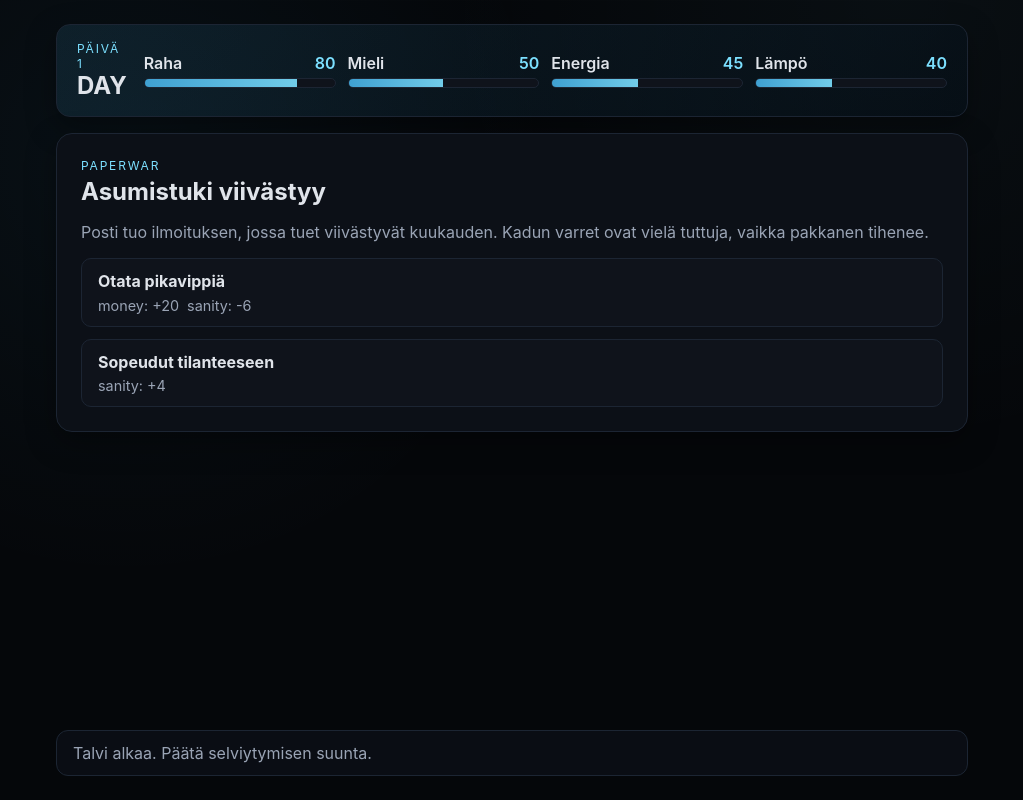
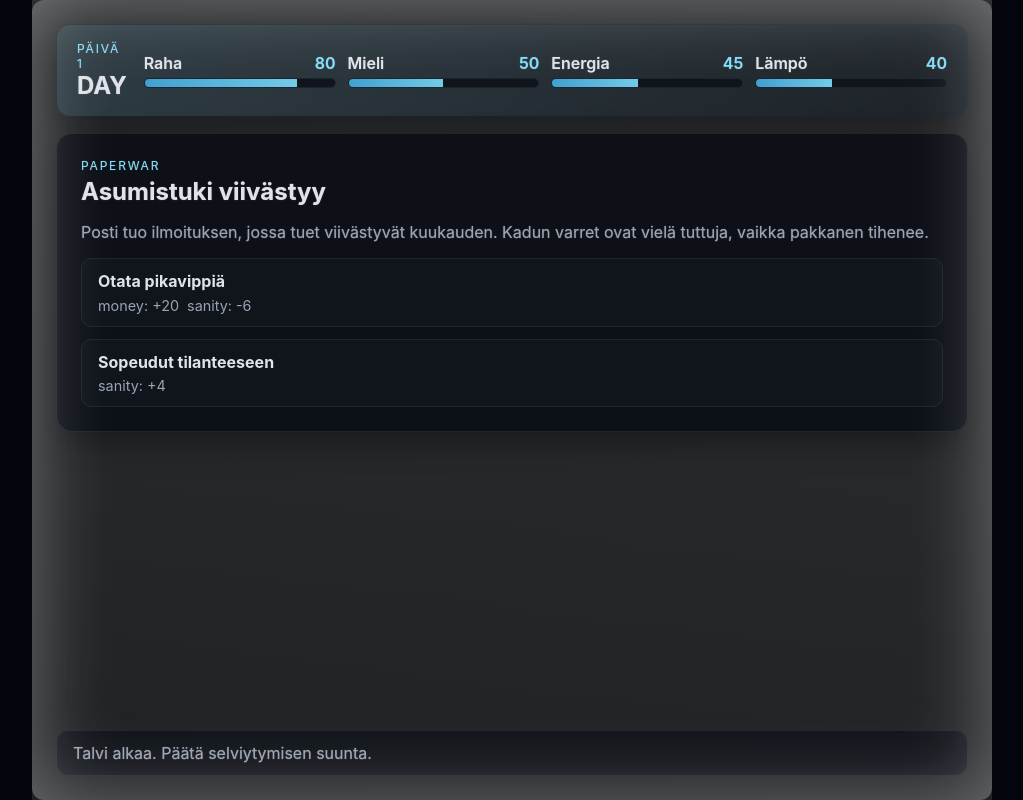
Before and after one commit to akio-byte/lapland-glory-redux, a React (Vite) app: page / in a window 1280 px wide. Shown: the whole page, without its empty margins (128-1151 px from the left). Built offline with nearby package versions, Linux system fonts and the light colour scheme.

Commit message:
Add Lama-Noir theme variables and visual states

```diff
--- a/src/App.tsx
+++ b/src/App.tsx
@@ -3,9 +3,11 @@ import { StatsBar } from './ui/StatsBar.js';
 import { EventView } from './ui/EventView.js';
 import { EndingOverlay } from './ui/EndingOverlay.js';
 import { useGameLoop } from './engine/useGameLoop.js';
+import { useThemeVars } from './ui/useThemeVars.js';
 
 const App = () => {
   const { state, currentEvent, currentEnding, lastMessage, startNewGame, chooseOption } = useGameLoop();
+  const theme = useThemeVars(state);
 
   const content = useMemo(() => {
     if (currentEnding) {
@@ -24,7 +26,15 @@ const App = () => {
   }, [chooseOption, currentEnding, currentEvent, startNewGame]);
 
   return (
-    <div className="app-shell">
+    <div
+      className="app-shell"
+      data-phase={theme.phase}
+      style={{
+        '--entropy': theme.entropy,
+        '--fatigue': theme.fatigue,
+        '--frost': theme.frost,
+      }}
+    >
       <header className="top-bar">
         <div>
           <div className="eyebrow">Päivä {state.time.day}</div>
--- a/src/styles.css
+++ b/src/styles.css
@@ -1,5 +1,6 @@
 :root {
   color-scheme: dark;
+  /* Base palette for panels and typography. */
   --bg: #05070a;
   --panel: #0c1017;
   --text: #e0e4ea;
@@ -9,6 +10,10 @@
   --danger: #e25555;
   --border: #1c2533;
   --shadow: 0 10px 30px rgba(0, 0, 0, 0.35);
+  /* Visual decay controls: entropy desaturates, fatigue softens text, frost tightens edges. */
+  --entropy: 0;
+  --fatigue: 0;
+  --frost: 0;
 }
 
 * {
@@ -18,9 +23,7 @@
 body {
   margin: 0;
   font-family: 'Inter', system-ui, -apple-system, sans-serif;
-  background: radial-gradient(circle at 20% 20%, rgba(75, 196, 255, 0.05), transparent 35%),
-    radial-gradient(circle at 80% 0%, rgba(124, 224, 255, 0.04), transparent 35%),
-    var(--bg);
+  background: #02050b;
   color: var(--text);
   min-height: 100vh;
 }
@@ -54,6 +57,7 @@ button.primary {
 }
 
 .app-shell {
+  position: relative;
   max-width: 960px;
   margin: 0 auto;
   padding: 1.5rem;
@@ -61,6 +65,40 @@ button.primary {
   flex-direction: column;
   gap: 1rem;
   min-height: 100vh;
+  isolation: isolate;
+  /* Minimalist decay: gently lower saturation/contrast as days pass. */
+  filter: saturate(calc(1 - var(--entropy) * 0.4)) contrast(calc(1 - var(--entropy) * 0.15));
+  /* Soft textual fatigue without jitter; keeps readability intact. */
+  text-shadow: 0 0 calc(var(--fatigue) * 2px) rgba(255, 255, 255, 0.4);
+}
+
+.app-shell::after {
+  content: '';
+  position: absolute;
+  inset: 0;
+  pointer-events: none;
+  /* Frost vignette closing in from edges as heat drops. */
+  box-shadow: inset 0 0 80px rgba(255, 255, 255, calc(var(--frost) * 0.6));
+  border-radius: 12px;
+}
+
+.app-shell[data-phase='DAY'] {
+  /* Bleached bureaucracy: flat, stale daylight. */
+  background: linear-gradient(180deg, rgba(230, 232, 226, 0.12), rgba(184, 186, 182, 0.08)),
+    linear-gradient(90deg, rgba(235, 236, 231, 0.06), rgba(204, 205, 200, 0.08)), var(--bg);
+}
+
+.app-shell[data-phase='NIGHT'] {
+  /* Exterior cold: horizon sink into deep blue with a distant lamp. */
+  background: radial-gradient(circle at 78% 18%, rgba(255, 186, 120, 0.08), transparent 38%),
+    linear-gradient(180deg, #05070a 0%, #0c1c38 100%);
+}
+
+.app-shell[data-phase='SLEEP'] {
+  /* Almost dark: faint standby pulses to keep the scene legible. */
+  background: radial-gradient(circle at 30% 25%, rgba(124, 224, 255, 0.03), transparent 20%),
+    radial-gradient(circle at 70% 65%, rgba(255, 255, 255, 0.02), transparent 18%),
+    linear-gradient(180deg, #020309 0%, #05070a 100%);
 }
 
 .top-bar {
--- /dev/null
+++ b/src/ui/useThemeVars.ts
@@ -0,0 +1,17 @@
+import { GameState } from '../types.js';
+
+const clamp = (value: number, min: number, max: number) => Math.min(Math.max(value, min), max);
+
+export const useThemeVars = (state: GameState) => {
+  const entropy = clamp(state.time.day / 30, 0, 1);
+  const fatigue = 1 - clamp(state.resources.energy / 100, 0, 1);
+  const frost = 1 - clamp(state.resources.heat / 100, 0, 1);
+  const phase = state.time.phase;
+
+  return {
+    entropy,
+    fatigue,
+    frost,
+    phase,
+  } as const;
+};
```
Also changed, not shown: 1 other file (tests, documents, lock files or other folders).
